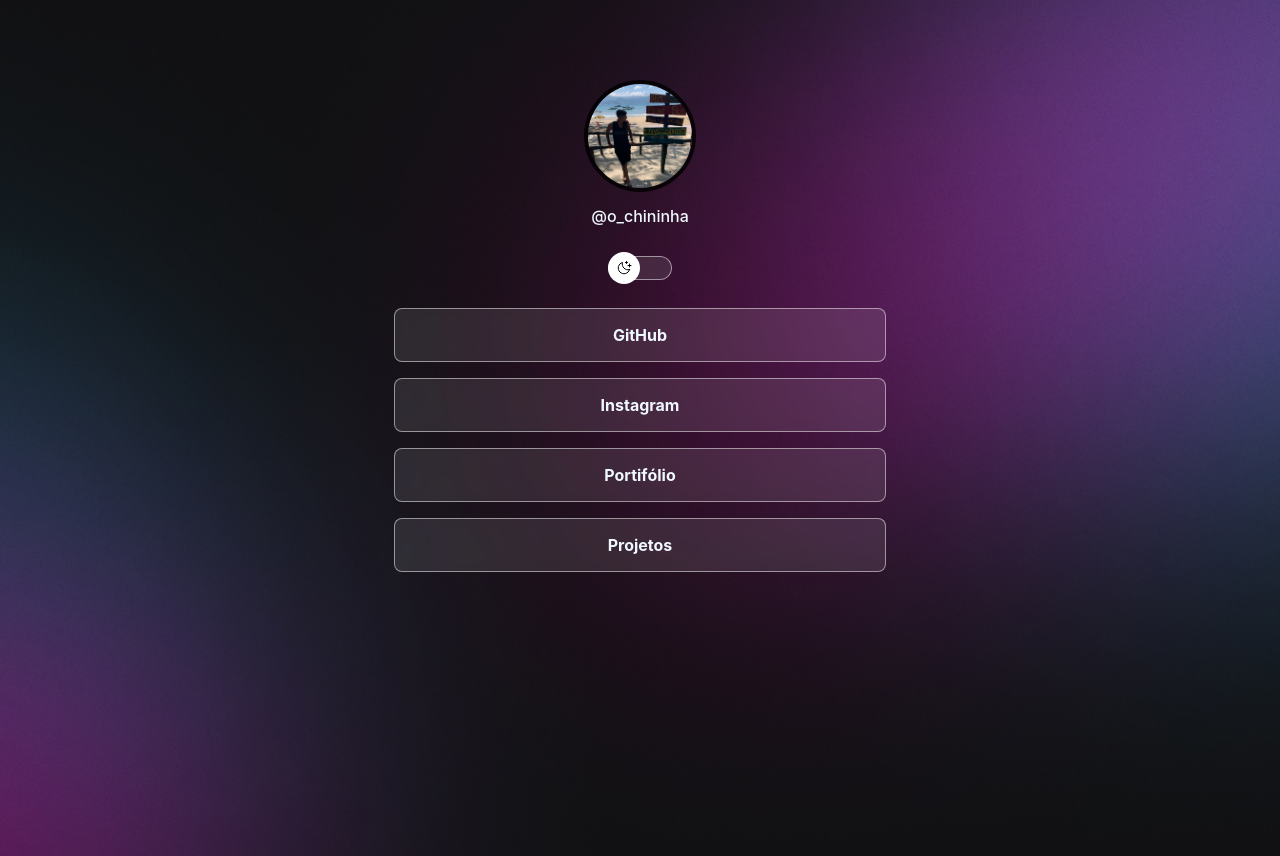
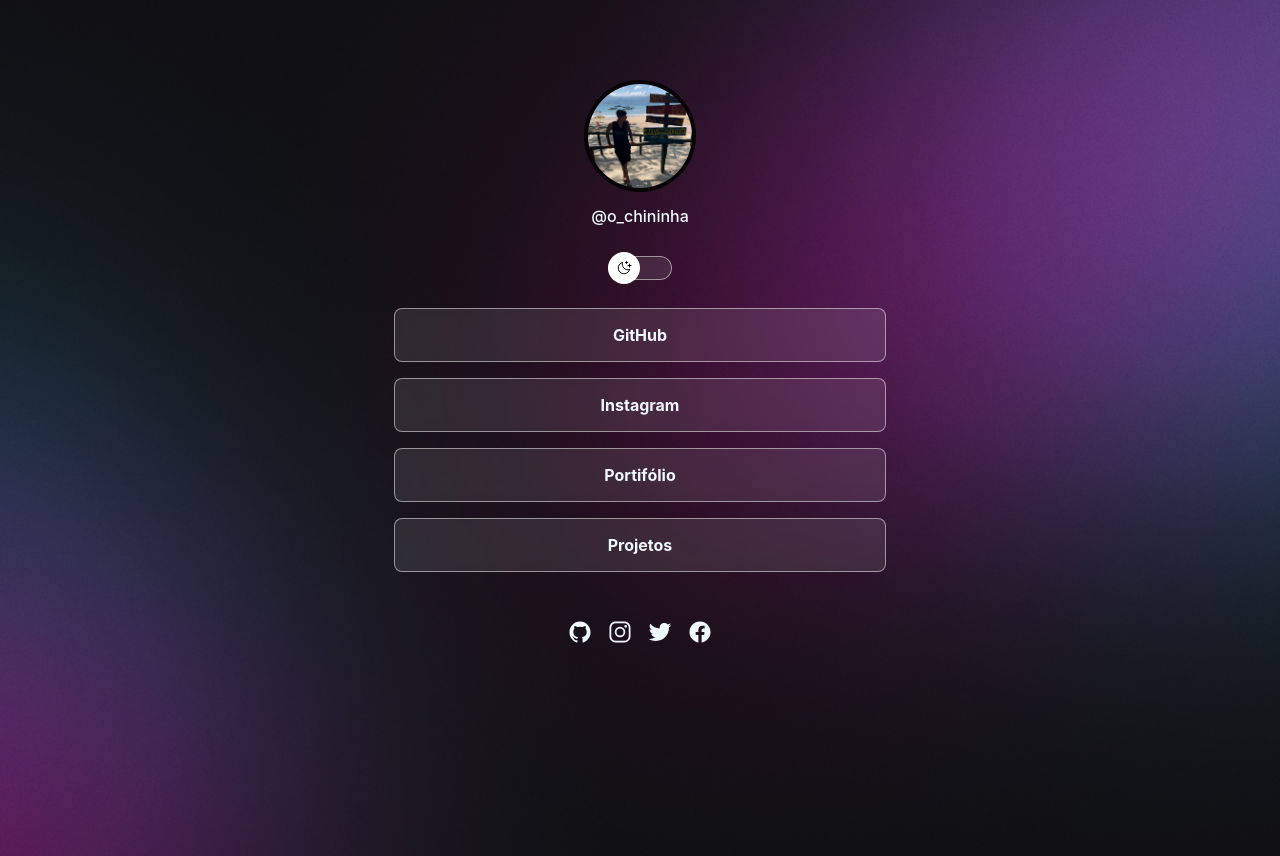
Before and after one commit to chininha-03/dev-links-react, a React (Create React App) app: page / in a window 1280 px wide. Built offline with nearby package versions, Linux system fonts and the light colour scheme.

Commit message:
finalizado socialLinks

```diff
--- a/public/index.html
+++ b/public/index.html
@@ -39,5 +39,8 @@
       To begin the development, run `npm start` or `yarn start`.
       To create a production bundle, use `npm run build` or `yarn build`.
     -->
+
+    <script type="module" src="https://unpkg.com/ionicons@7.1.0/dist/ionicons/ionicons.esm.js"></script>
+<script nomodule src="https://unpkg.com/ionicons@7.1.0/dist/ionicons/ionicons.js"></script>
   </body>
 </html>
--- a/src/components/socialLinks/socialLinks.jsx
+++ b/src/components/socialLinks/socialLinks.jsx
@@ -0,0 +1,11 @@
+import "./socialLinks.module.css";
+
+const SocialLinks = ({icon, href}) => {
+  return (
+    <a href={href} target="_blank">
+      <ion-icon name={icon} />
+    </a>
+  );
+};
+
+export default SocialLinks;
--- a/src/components/socialLinks/socialLinks.module.css
+++ b/src/components/socialLinks/socialLinks.module.css
@@ -0,0 +1,5 @@
+a{
+    display: flex;
+    align-items: center;
+    justify-content: center;
+}
--- a/src/pages/App.css
+++ b/src/pages/App.css
@@ -50,3 +50,13 @@
     gap: 16px; /* Isso seria o espaçamento entre um e outro*/
     padding: 24px;
 }
+#socialLinks{
+    display: flex;
+    justify-content: center;
+    padding: 24px;
+    gap: 16px;
+
+
+    font-size: 24px;
+
+}
--- a/src/pages/App.jsx
+++ b/src/pages/App.jsx
@@ -2,21 +2,23 @@
 import Profile from "../components/profile/profile";
 import Switch from "../components/switch/switch";
 import Links from "../components/links/link";
+import SocialLinks from "../components/socialLinks/socialLinks";
 
-import "./App.css"
+import "./App.css";
 
-import imgDarkMode from "../img/eudnv.png"
-import imgLightMode from "../img/eu.jpeg"
-
+import imgDarkMode from "../img/eudnv.png";
+import imgLightMode from "../img/eu.jpeg";
 
 const App = () => {
-    const [isLightMode,SetIsLightMode] = useState(false)
+  const [isLightMode, SetIsLightMode] = useState(false);
 
   const imgSrc = isLightMode ? imgLightMode : imgDarkMode;
-    const imgAlt = isLightMode ? "Imagem no modo claro" : "Imagem no modo escuro"
-    return(
+  const imgAlt = isLightMode ? "Imagem no modo claro" : "Imagem no modo escuro";
+  return (
     <div id="container">
-        <Profile imgSrc={imgSrc} imgAlt={imgAlt}>@o_chininha</Profile>
+      <Profile imgSrc={imgSrc} imgAlt={imgAlt}>
+        @o_chininha
+      </Profile>
       <Switch></Switch>
       <div id="links">
         <ul>
@@ -24,11 +26,17 @@
           <Links link={"#"}>Instagram</Links>
           <Links link={"#"}>Portifólio</Links>
           <Links link={"#"}>Projetos</Links>
-
         </ul>
       </div>
+
+      <div id="socialLinks">
+        <SocialLinks href={"#"} icon={"logo-github"} />
+        <SocialLinks href={"#"} icon={"logo-instagram"} />
+        <SocialLinks href={"#"} icon={"logo-twitter"} />
+        <SocialLinks href={"#"} icon={"logo-facebook"} />
       </div>
-    )
+    </div>
+  );
 };
 
 export default App;
```
Lines whose indentation alone changed are shown as unchanged.
